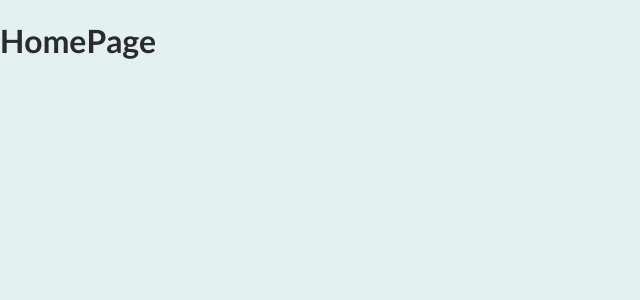
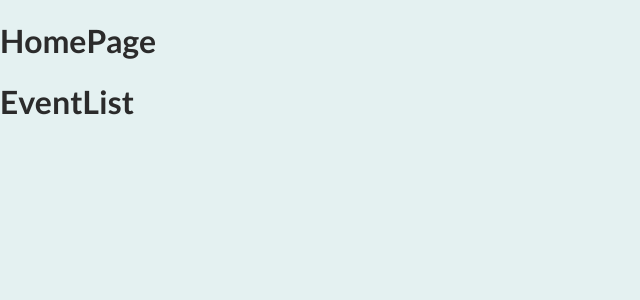
Before and after one commit to UEirt365/learn-nextjs-udemy, a Next.js app in the folder 04-working_with_base_routing/: page / in a window 1280 px wide. Shown: the top 300 px of the page, without its empty margins (0-640 px from the left). Built offline with nearby package versions, Linux system fonts and the light colour scheme.

Commit message:
04 - (73) Adding Regular React Components

```diff
--- /dev/null
+++ b/04-working_with_base_routing/components/events/event-item.js
@@ -0,0 +1,3 @@
+export default function EventItem(props) {
+  return <li>{props}</li>;
+}
--- a/04-working_with_base_routing/pages/index.js
+++ b/04-working_with_base_routing/pages/index.js
@@ -1,7 +1,12 @@
+import { getFeaturedEvents } from "./data/dummy-data";
+import EventList from "./events";
+
 export default function HomePage() {
+  const events = getFeaturedEvents();
   return (
     <div>
       <h1>HomePage</h1>
+      <EventList events={events} />
     </div>
   );
 }
```
Also changed, not shown: 04-working_with_base_routing/components/events/event-list.js (added, +12 -0 lines).
